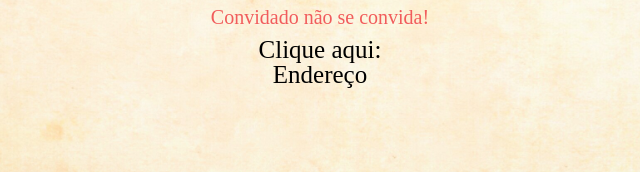
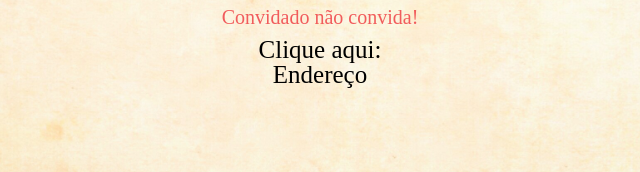
Before and after one commit to AllissonCosta/lista-de-convidados, a plain HTML site: page convite.html in a window 1280 px wide. Shown: the part 628-800 px from the top of the page, 320-960 px from the left. Drawn offline with Linux system fonts and the light colour scheme.

Commit message:
alteração convite

```diff
--- a/convite.html
+++ b/convite.html
@@ -12,7 +12,7 @@
     <p class="bg-display"></p>
     <div>
         <span class="img"><img src="./img/convite.png" alt="Convite aniversário" class="convite_img" ></span>
-        <p class="aviso">Convidado não se convida!</p>
+        <p class="aviso">Convidado não convida!</p>
         <div class="endereco">
             <a href="https://www.google.com.br/maps/">
                 <p>Clique aqui:</p>
```
